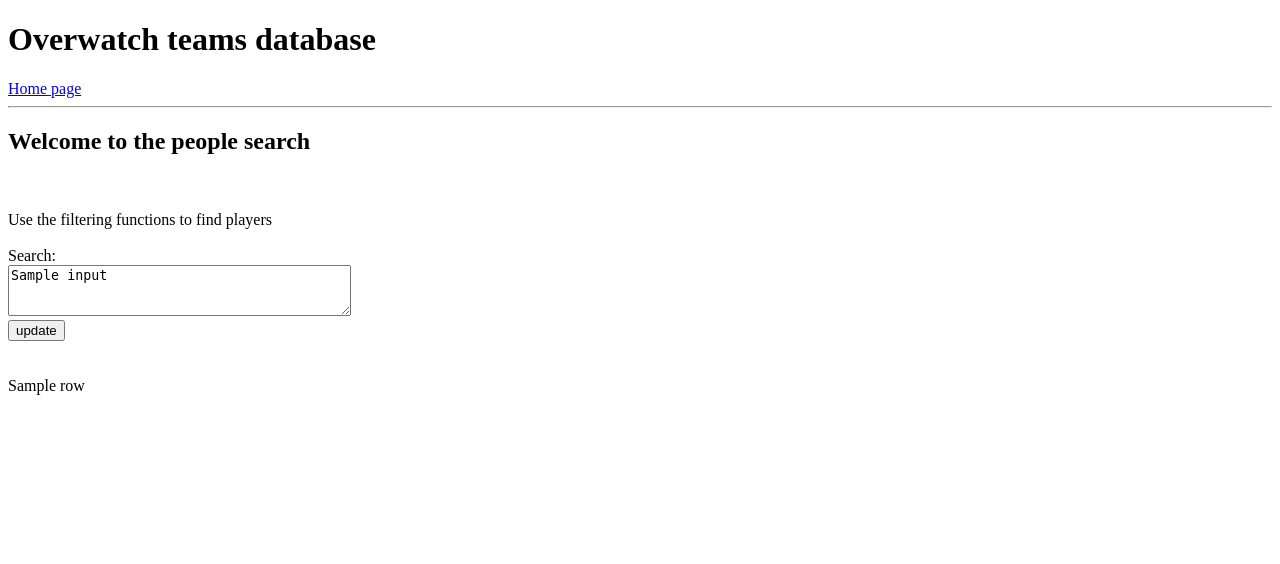
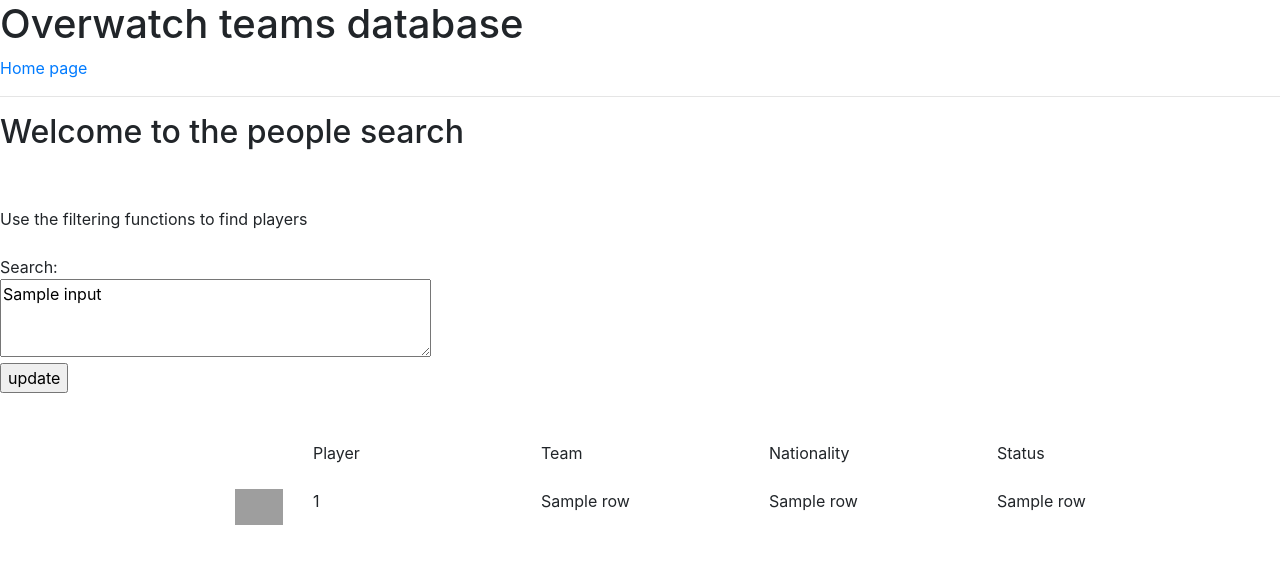
Before and after one commit to thefakejj/Overwatch_teams, a Flask app: template templates/search_players.html in a window 1280 px wide. Shown: the top 564 px of the page. Run offline with Flask 3, Linux system fonts and the light colour scheme; the template is opened without the code that fills it: most values are stand-ins (such as "Sample title", 1, 10 or a date in 2020); some libraries are stand-ins or nearby versions; grey boxes are pictures that could not be loaded.

Commit message:
added flags through api to player search

```diff
--- a/add_countries.py
+++ b/add_countries.py
@@ -7,6 +7,7 @@
         reader = csv.reader(csvfile)
         for row in reader:
             code = row[0]
+            code = code.lower()
             name = row[1]
             countries_list.append((code, name))
 
--- a/db_search_functions.py
+++ b/db_search_functions.py
@@ -3,7 +3,7 @@
 
 def show_all_players():
     sql = text('''
-        SELECT people.name, teams.name, countries.name, people.status
+        SELECT people.name, teams.name, countries.name, people.status, countries.code
         FROM people, teams, people_teams_roles, countries
         WHERE people.id = people_teams_roles.person_id
         AND people_teams_roles.player_team = teams.id
@@ -19,7 +19,7 @@
     else:
         input = input.lower()
         sql = text('''
-            SELECT people.name, teams.name, countries.name, people.status
+            SELECT people.name, teams.name, countries.name, people.status, countries.code
             FROM people, teams, people_teams_roles, countries
             WHERE people.id = people_teams_roles.person_id
             AND people_teams_roles.player_team = teams.id
--- a/routes.py
+++ b/routes.py
@@ -228,7 +228,6 @@
     return render_template("update_in_game_roles.html", people_is_player=people_is_player, choices=choices)
 
 @ow_app.route("/update_in_game_roles_send", methods=["POST"])
-
 def update_in_game_role_insert():
     if session["csrf_token"] != request.form["csrf_token"]:
         abort(403)
--- a/templates/layout.html
+++ b/templates/layout.html
@@ -1,4 +1,5 @@
 <!doctype html>
+<link rel="stylesheet" href="https://stackpath.bootstrapcdn.com/bootstrap/4.5.0/css/bootstrap.min.css">
 
 <title>Overwatch teams - {% block title %}{% endblock %}</title>
 <h1>Overwatch teams database</h1>
--- a/templates/search_players.html
+++ b/templates/search_players.html
@@ -22,11 +22,49 @@
 
 <br>
 <br>
+<div class="container">
+    <div class="row">
+        <div class="col-sm">
 
+        </div>
+        <div class="col-sm">
+            Player
+        </div>
+        <div class="col-sm">
+            Team
+        </div>
+        <div class="col-sm">
+            Nationality
+        </div>
+        <div class="col-sm">
+            Status
+        </div>
+    </div>
+    <br>
     {% for row in selection %}
-        {{ row }}<br>
+    <div class="row">
+        <div class="col-sm">
+            <img
+                src="https://flagcdn.com/128x96/{{row.4}}.png"
+                srcset="https://flagcdn.com/256x192/{{row.4}}.png 2x"
+                style="float:right"
+                height="36">
+        </div>
+        <div class="col-sm">
+            {{ row.0 }}
+        </div>
+        <div class="col-sm">
+            {{ row.1 }}
+        </div>
+        <div class="col-sm">
+            {{ row.2 }}
+        </div>
+        <div class="col-sm">
+            {{ row.3 }}
+        </div>
+    </div>
     {% endfor %}
-
+</div>
 <br>
 <br>
 
```
Lines whose indentation alone changed are shown as unchanged.
